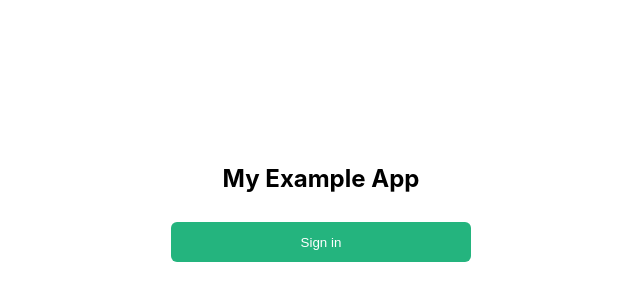
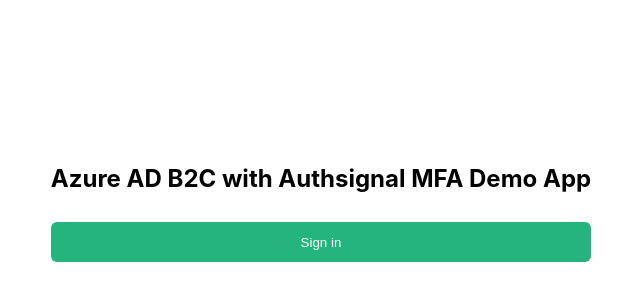
Before and after one commit to authsignal/azure-ad-b2c-passkey-example, a Next.js app: page / in a window 1280 px wide. Shown: the part 192-492 px from the top of the page, without its empty margins (319-959 px from the left). Built offline with nearby package versions, Linux system fonts and the light colour scheme; no server answers.

Commit message:
Change title

```diff
--- a/pages/index.tsx
+++ b/pages/index.tsx
@@ -14,7 +14,7 @@
   return (
     <main>
       <section>
-        <h1>My Example App</h1>
+        <h1>Azure AD B2C with Authsignal MFA Demo App</h1>
         {session?.user ? (
           <>
             <div>Signed in as: {session.user.name}</div>
```
